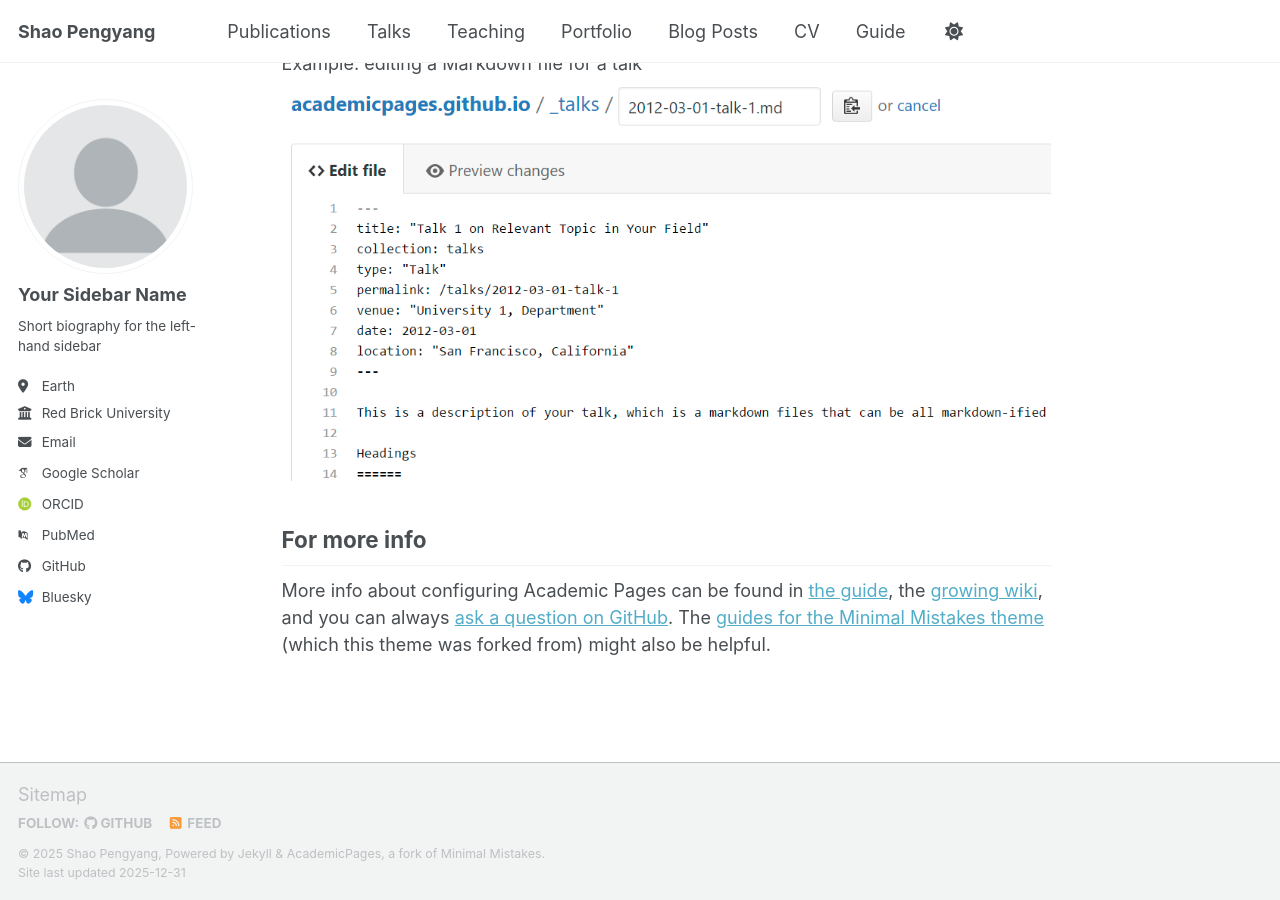
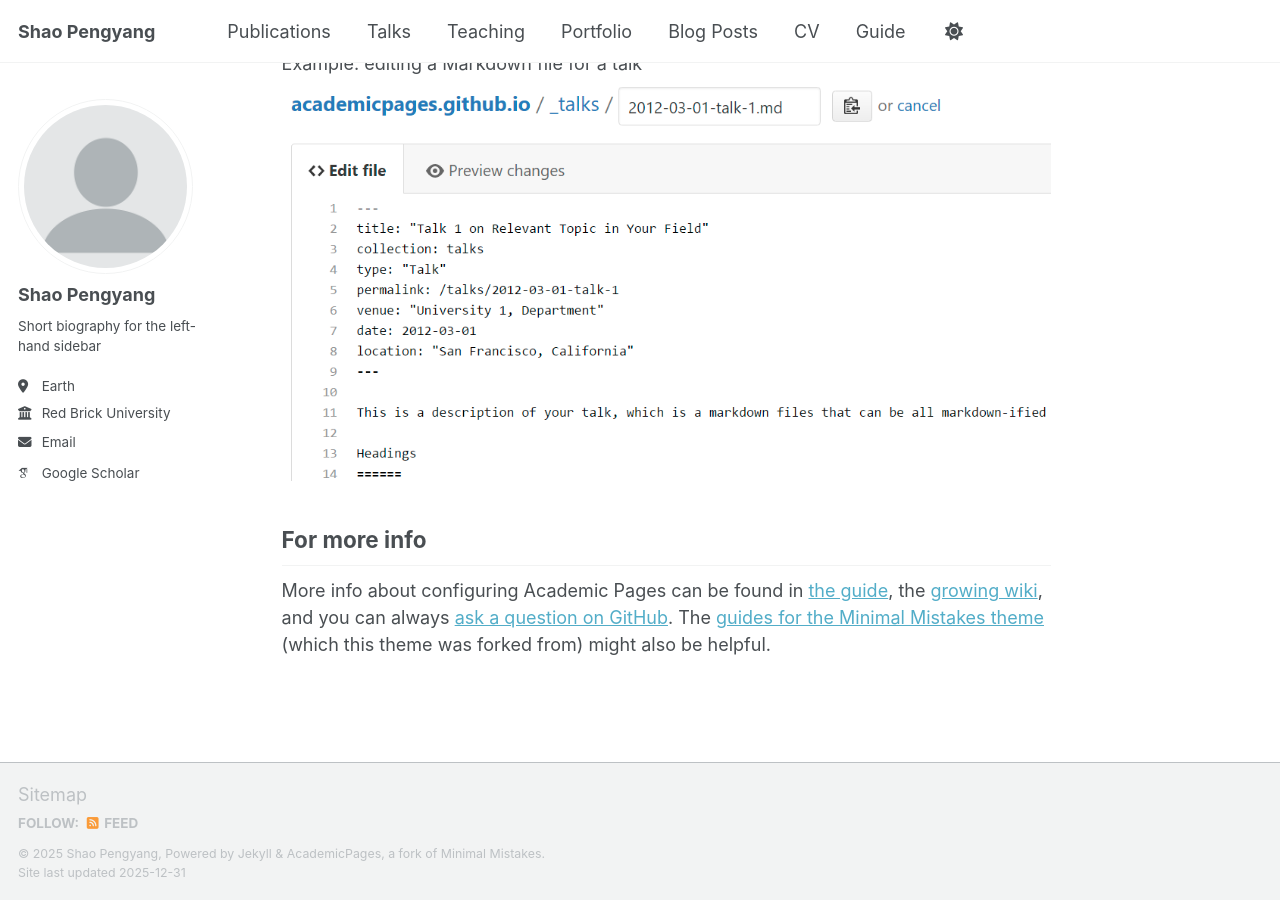
Before and after one commit to ShaoPengyang/ShaoPengyang.github.io, a Jekyll site: the page built from _pages/about.md, in a window 1280 px wide and 900 px high, scrolled down 2718 px. Built offline with Jekyll 4.4.1, drawn with Linux system fonts in a browser that asks for light colours; some web fonts are replaced; a script bundle is joined from its source files by our own code; library files that are not in the unit come from our copies.

Commit message:
Update _config.yml

```diff
--- a/_config.yml
+++ b/_config.yml
@@ -24,24 +24,22 @@
 author:
   # Biographic information
   avatar           : "profile.png"
-  name             : "Your Sidebar Name"
+  name             : "Shao Pengyang"
   pronouns         : # example: "she/her"
   bio              : "Short biography for the left-hand sidebar"
   location         : "Earth"
   employer         : "Red Brick University"
   uri              : # URL
-  email            : "none@example.org"
+  email            : "shaopymark@gmail.com"
 
   # Academic websites
-  academia         : # URL
   arxiv            : # URL - Update with the correct link to your profile
-  googlescholar    : "https://scholar.google.com/citations?user=PS_CX0AAAAAJ"
+  googlescholar    : "https://scholar.google.com/citations?user=kqODdxgAAAAJ"
   inspire-hep      : # URL
   impactstory      : # URL
-  orcid            : "https://orcid.org/yourorcidurl"
   semantic         : # URL
   ssrn             : # URL
-  pubmed           : "https://www.ncbi.nlm.nih.gov/pubmed/?term=john+snow"
+  pubmed           : # URL
   researchgate     : # URL
   scopus           : # URL
   zotero           : # URL
@@ -51,13 +49,13 @@
   bitbucket        : # Username - Update with your username on the site
   codepen          : # Username
   dribbble         : # Username
-  github           : "academicpages"
+  github           : # Username
   kaggle           : # Username
   stackoverflow    : # User number or user number and name (i.e., use "1" or "1/jeff-atwood")
 
   # Social media
   artstation       : # Username
-  bluesky          : "bsky.app" # Replace this with you Bluesky username
+  bluesky          : # "bsky.app" # Replace this with you Bluesky username
   facebook         : # Username
   flickr           : # Username
   foursquare       : # Username
```
